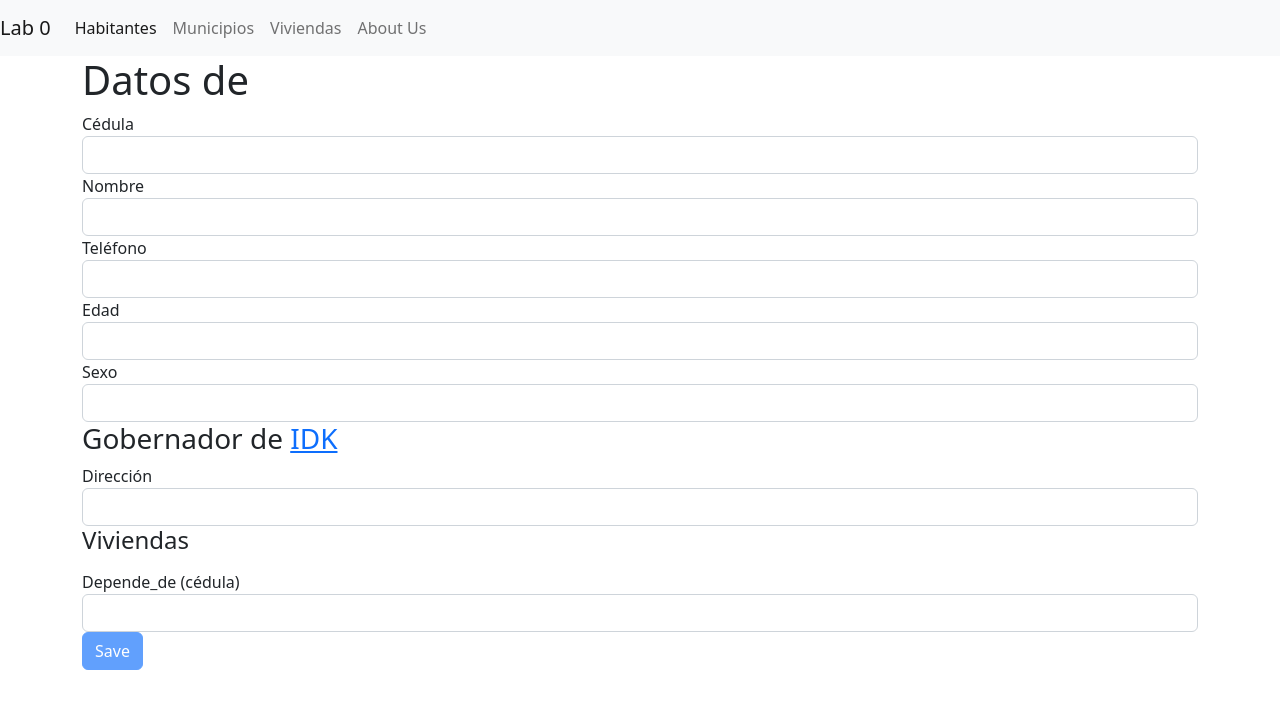
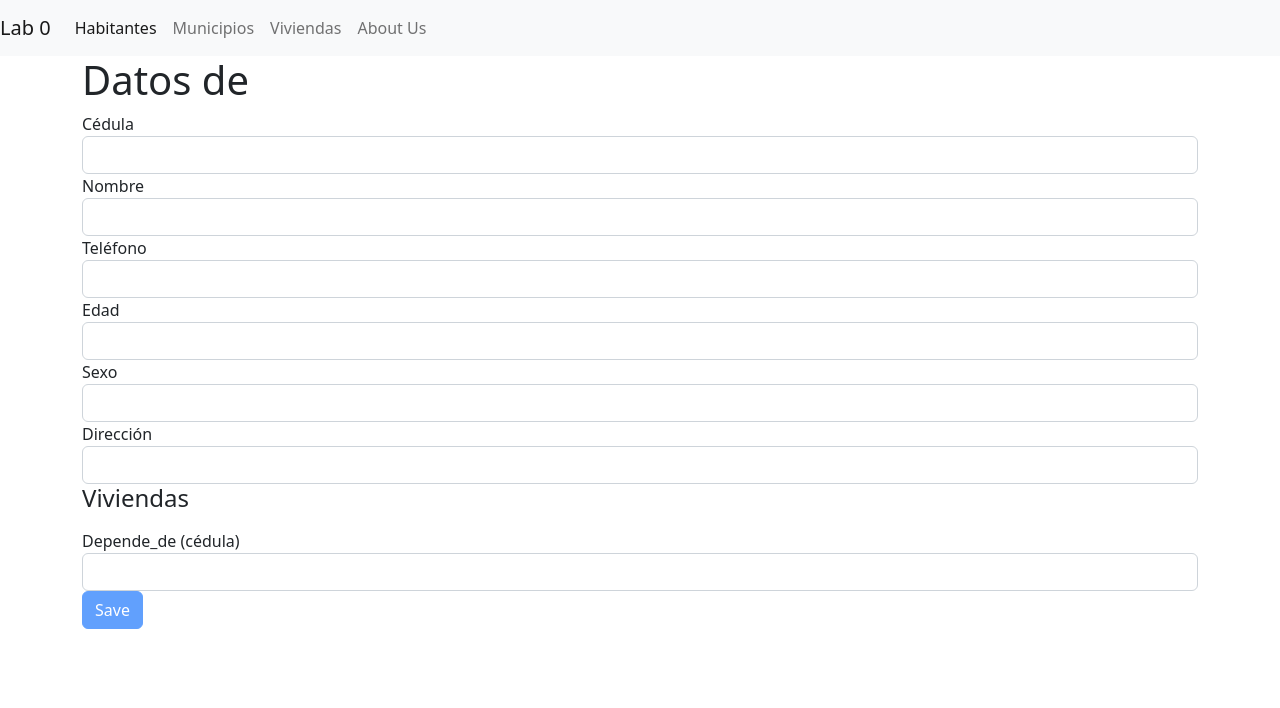
Before and after one commit to OfertAp-UNAL/Laboratorio0-Frontend, a React (Create React App) app: page /habitantes/new in a window 1280 px wide. Shown: the top 708 px of the page. Built offline with nearby package versions, Linux system fonts and the light colour scheme.

Commit message:
Added search with cédula field

```diff
--- a/src/components/people.jsx
+++ b/src/components/people.jsx
@@ -48,10 +48,12 @@ class People extends Component {
       people: allHabitants,
     } = this.state;
 
+    console.log(allHabitants);
+
     let filtered = allHabitants;
     if (searchQuery)
       filtered = allHabitants.filter((p) =>
-        p.name.toLowerCase().startsWith(searchQuery.toLowerCase())
+        p.id.toString().startsWith(searchQuery.toLowerCase())
       );
 
     const sorted = _.orderBy(filtered, [sortColumn.path], [sortColumn.order]);
@@ -62,7 +64,6 @@ class People extends Component {
   };
 
   render() {
-    const { length: count } = this.state.people;
     const { pageSize, currentPage, sortColumn, searchQuery } = this.state;
 
     // if (count === 0) return <p>No hay habitantes en la base de datos.</p>;
--- a/src/components/personForm.jsx
+++ b/src/components/personForm.jsx
@@ -93,13 +93,12 @@ class PersonForm extends Form {
           {this.renderInput("phone", "Teléfono")}
           {this.renderInput("age", "Edad", "number")}
           {this.renderInput("gender", "Sexo")}
-          {this.renderReadOnlyLinkComponent("Gobernador de", "IDK", "/")}
           {this.renderInput("home_id", "Dirección")}
           {this.renderURLReadOnlyList(
             "Viviendas",
             houses,
             "address",
-            "viviendas/"
+            "viviendas"
           )}
           {this.renderInput("depends_on_id", "Depende_de (cédula)")}
           {this.renderButton("Save")}
```
